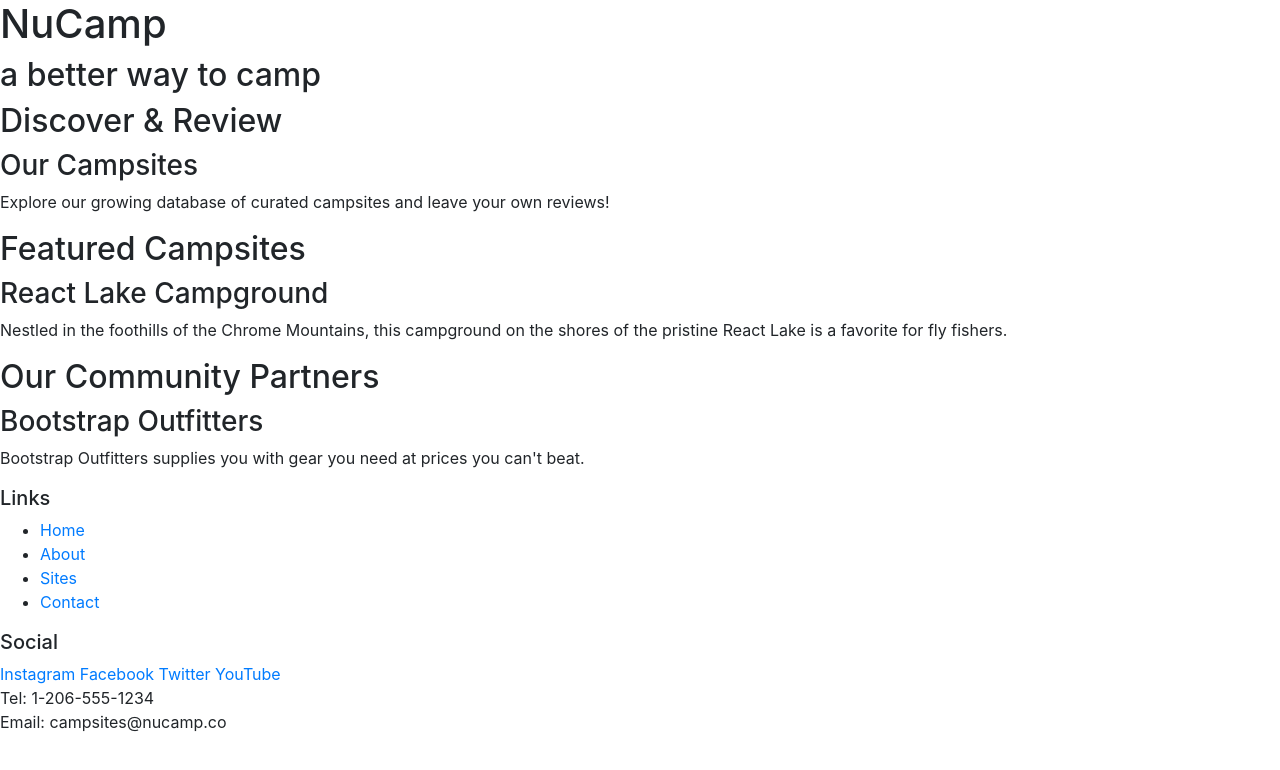
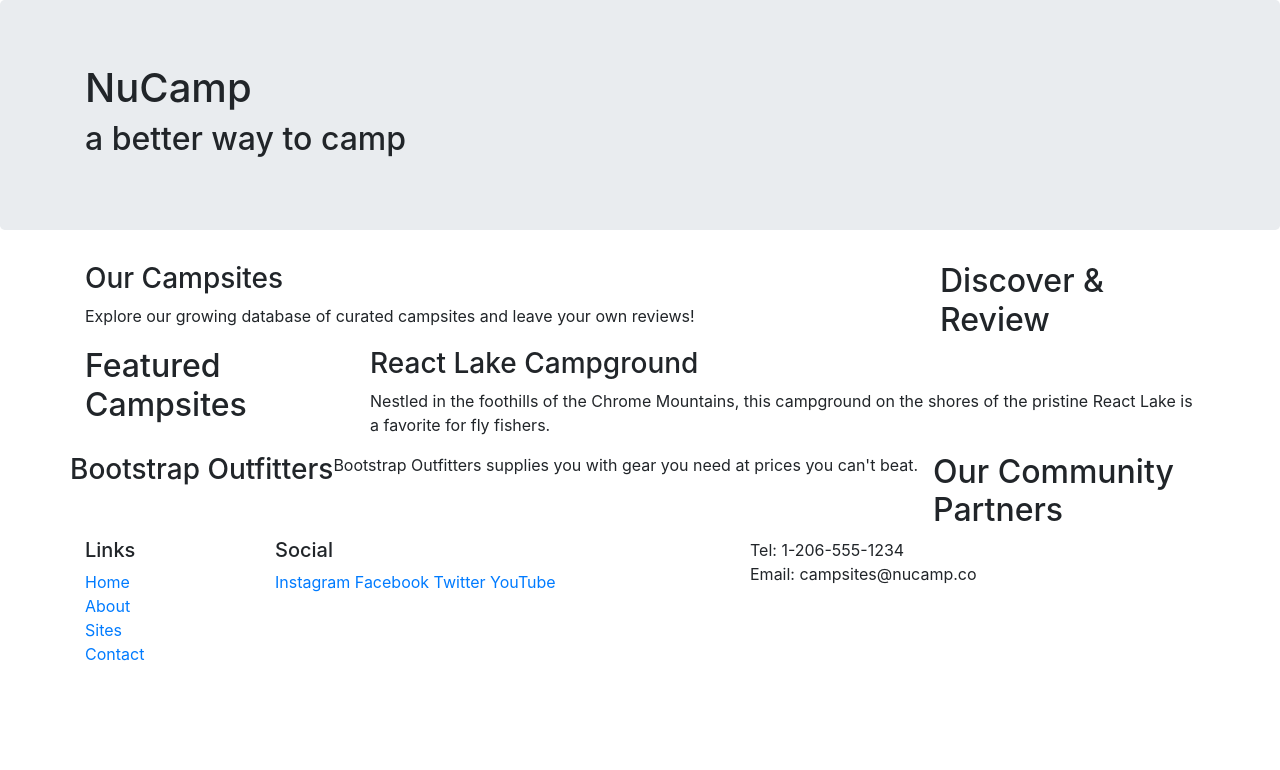
Before and after one commit to felsonm/nucampsite, a website: page index.html in a window 1280 px wide. Drawn offline with nearby package versions, Linux system fonts and the light colour scheme.

Commit message:
added Bootstrap Grid

```diff
--- a/index.html
+++ b/index.html
@@ -14,51 +14,75 @@
 
 <body>
 
-    <header>
-        <div>
+    <header class="jumbotron">
+        <div class="container">
+            <div class="row">
+                <div class="col">
             <h1>NuCamp</h1>
             <h2>a better way to camp</h2>
         </div>
+       </div>
+       </div>
     </header>
 
-    <div>
+
+    <div class="container">
+        <div class="row">
+            <div class="col-sm-4 order-sm-last col-md-3">
                 <h2>Discover & Review</h2>
+            </div>
+
+            <div class="col">
         <h3>Our Campsites</h3>
         <p>Explore our growing database of curated campsites and leave your own reviews!</p>
         </div>
+    </div>
 
-    <div>
+        <div class="row">
+            <div class="col-sm-4 col-md-3">
             <h2>Featured Campsites</h2>
+            </div>
+
+            <div class="col">
             <h3>React Lake Campground</h3>
             <p>Nestled in the foothills of the Chrome Mountains, this campground on the shores of the pristine React Lake is a favorite for fly fishers.</p>
         </div>
+        </div>
 
-    <div>
+        <div class="row">
+            <div class="col-sm-4 order-sm-last col-md-3">
             <h2>Our Community Partners</h2>
+            </div>
             <h3>Bootstrap Outfitters</h3>
             <p>Bootstrap Outfitters supplies you with gear you need at prices you can't beat.</p>
         </div>
+       </div>
+    </div>
 
     <footer>
-        <div>
+        <div class="container">
+            <div class="row">
+                <div class="col-4 col-sm-2">
             <h5>Links</h5>
-            <ul>
+            <ul class="list-unstyled">
                 <li><a href="#">Home</a></li>
                 <li><a href="#">About</a></li>
                 <li><a href="#">Sites</a></li>
                 <li><a href="#">Contact</a></li>
             </ul>
         </div>
-        <div>
+        <div class="col-6 col-sm-5">
             <h5>Social</h5>
             <a href="http://instagram.com/">Instagram</a>
             <a href="http://facebook.com/">Facebook</a>
             <a href="http://twitter.com/">Twitter</a>
             <a href="http://youtube.com/">YouTube</a>
         </div>
-        <div>
+        <div class="col-sm-4">
             Tel: 1-206-555-1234<br />
             Email: campsites@nucamp.co
+            </div>
+            </div>
         </div>
     </footer>
 
```
Lines whose indentation alone changed are shown as unchanged.
